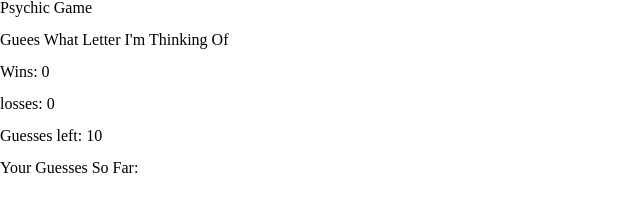
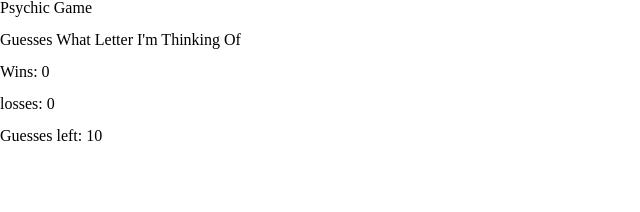
Before and after one commit to Csgraser/Psychic-Game, a plain HTML site: page index.html in a window 1280 px wide. Shown: the whole page, without its empty margins (0-640 px from the left). Drawn offline with Linux system fonts and the light colour scheme.

Commit message:
final upload

```diff
--- a/index.html
+++ b/index.html
@@ -13,7 +13,7 @@
 
 <br>
 
-	<p>Guees What Letter I'm Thinking Of</p>
+	<p>Guesses What Letter I'm Thinking Of</p>
 
 <br>
 
@@ -29,7 +29,6 @@
 
 <br>
 
-	<p>Your Guesses So Far: </p>
 	<script src="assets/javascript/game.js"></script>
 </body>
 </html>
```
